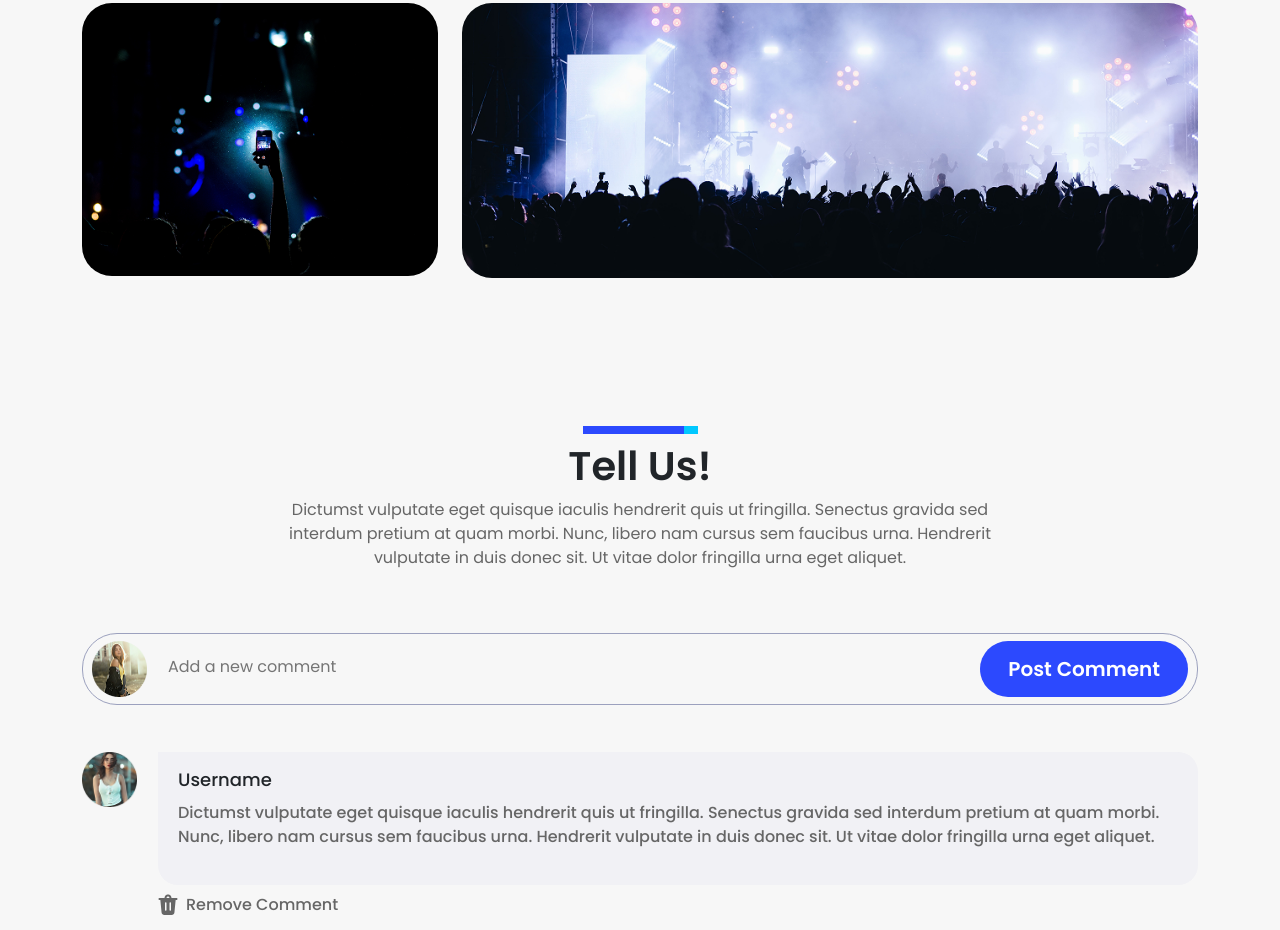
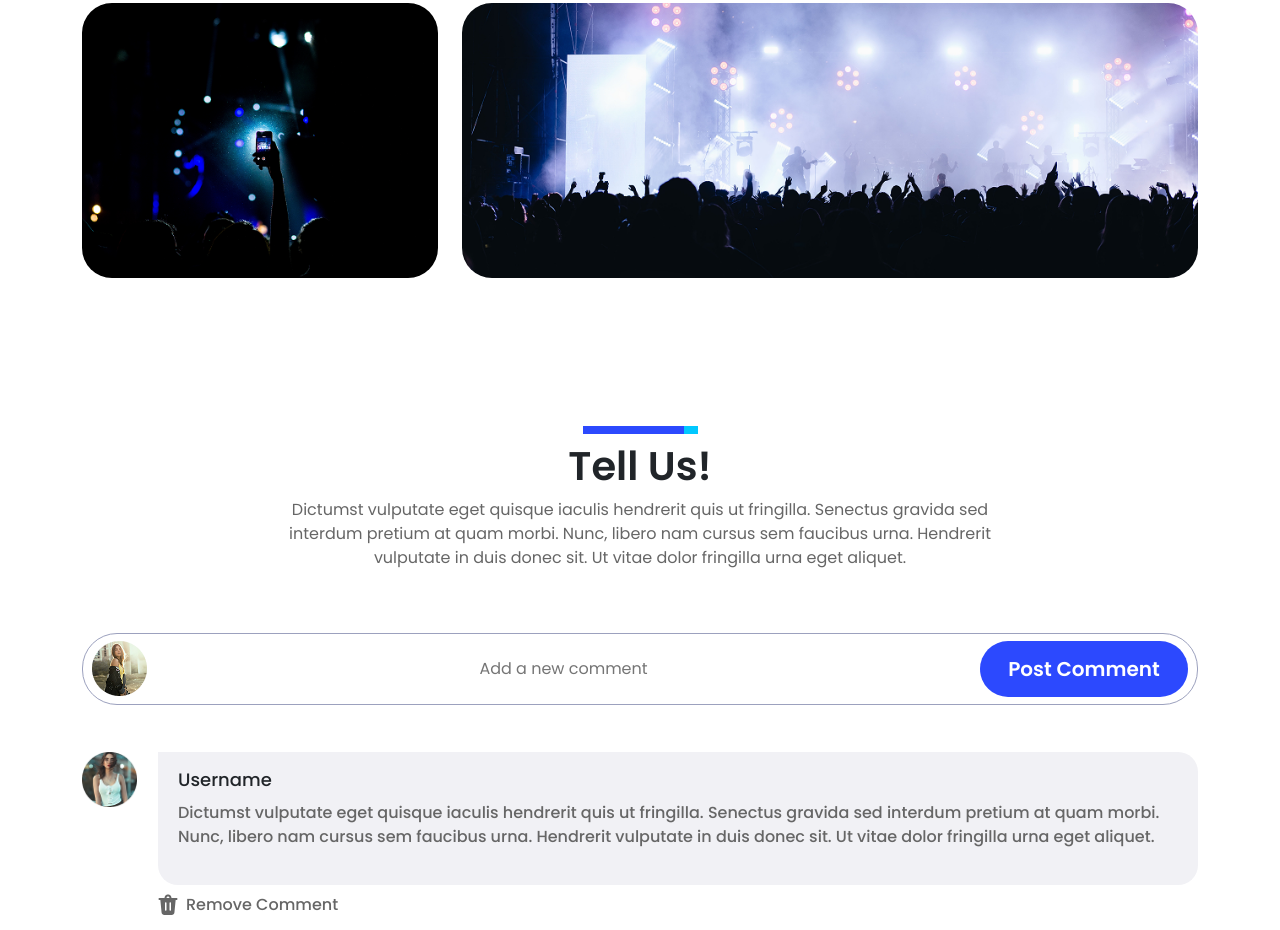
Before and after one commit to amansiwach868/festivalsprofile, a plain HTML site: page index.html in a window 1280 px wide. Shown: the part 1867-2797 px from the top of the page. Drawn offline with nearby package versions, Linux system fonts and the light colour scheme.

Commit message:
fully completed

```diff
--- a/assets/css/style.css
+++ b/assets/css/style.css
@@ -9,7 +9,6 @@
     text-decoration: none;
     font-family: Poppins;
 }
-
 .gap-15 {
     gap: 15px;
 }
@@ -50,20 +49,9 @@
     width: 100%;
 }
 
-nav:before {
-    content: '';
-    background: var(--text-blue-400);
-    display: block;
-    position: absolute;
-    bottom: -3px;
-    left: 0;
-    width: 0;
-    height: 3px;
-    transition: all 0.3s linear;
-}
 
-nav:hover::before {
-    width: 100%;
+nav {
+    box-shadow: 0px 8px 35px 0px #0000000D;
 }
 
 .mt-17 {
@@ -147,6 +135,22 @@ nav:hover::before {
         margin-bottom: 20px;
     }
 
+    input:checked~label[for="checkbox"] span:first-child {
+        transform: rotate(30deg);
+        transform-origin: left;
+    }
+
+    input:checked~label[for="checkbox"] span:nth-child(2) {
+        margin-left: -40px;
+        opacity: 0;
+        pointer-events: none;
+    }
+
+    input:checked~label[for="checkbox"] span:last-child {
+        transform: rotate(-30deg);
+        transform-origin: left;
+    }
+
     input:checked~.nav-content {
         right: 0;
     }
@@ -165,7 +169,6 @@ nav:hover::before {
 }
 
 .header {
-    background: #F7F7F7;
     padding-bottom: 55px;
 }
 
@@ -294,7 +297,6 @@ nav:hover::before {
 
 .section-2 {
     min-height: 600px;
-    background: #F7F7F7;
     padding-left: 12px;
     padding-right: 12px;
     padding-bottom: 20px;
@@ -350,6 +352,11 @@ nav:hover::before {
 
 }
 
+.gallery-item-5 img {
+    object-fit: cover;
+    height: 100%;
+}
+
 @media (min-width:992px) {
     .gallery-item-1 {
         grid-row: 1 / 2;
@@ -398,7 +405,6 @@ nav:hover::before {
 
     .section-2 {
         min-height: 900px;
-        background: #F7F7F7;
         padding-left: 12px;
         padding-right: 12px;
         padding-bottom: 20px;
@@ -408,7 +414,6 @@ nav:hover::before {
 
 .section-3 {
     min-height: 600px;
-    background: #F7F7F7;
     padding-left: 12px;
     padding-right: 12px;
     padding-bottom: 20px;
@@ -423,9 +428,11 @@ nav:hover::before {
     border: 1px solid #9CA1BE;
     border-radius: 35px;
     padding: 7px 9px 7px 9px;
+    display: flex;
+    align-items: center;
 }
 
-.comment-box textarea {
+.comment-box input {
     border: none;
     outline: none;
     width: 100%;
@@ -435,17 +442,50 @@ nav:hover::before {
     font-weight: 400;
     color: #000000;
     background-color: transparent;
-    margin-top: 3px;
+    margin-top: 13px;
+    margin-bottom: 13px;
 }
 
-.comment-box textarea::placeholder {
+@media (min-width:576px) {
+    .post-button {
+        border-radius: 36px;
+        padding-top: 13px;
+        padding-right: 28px;
+        padding-bottom: 13px;
+        padding-left: 28px;
+        position: relative;
+        z-index: 1;
+        border: 0;
+        overflow: hidden;
+        background: var(--text-blue-900);
+        transition: all .2s linear;
+        max-width: 208px;
+        width: 100%;
+    }
+
+    .comment-box {
+        max-width: 1320px;
+        border: 1px solid #9CA1BE;
+        border-radius: 35px;
+        padding: 7px 9px 7px 9px;
+    }
+
+    .comment-box input::placeholder {
+        color: var(grey-400);
+        font-size: 16px;
+        font-weight: 400;
+        width: 100%;
+        white-space: nowrap;
+    }
+}
+
+.comment-box input::placeholder {
     color: var(grey-400);
     font-size: 16px;
     font-weight: 400;
     width: 100%;
     white-space: nowrap;
-    padding-top: 11px;
-    padding-bottom: 11px;
+    text-align: center;
 }
 
 .post-button {
@@ -454,13 +494,31 @@ nav:hover::before {
     padding-right: 28px;
     padding-bottom: 13px;
     padding-left: 28px;
+    position: relative;
+    z-index: 1;
     border: 0;
+    overflow: hidden;
     background: var(--text-blue-900);
     transition: all .2s linear;
+    width: 100%;
 }
 
-.post-button:hover {
+.post-button:before {
+    content: '';
     background: var(--text-blue-400);
+    display: block;
+    position: absolute;
+    height: 100%;
+    border-radius: 23px;
+    left: 0;
+    bottom: 0;
+    width: 0;
+    transition: all 0.3s linear;
+    z-index: -1;
+}
+
+.post-button:hover::before {
+    width: 100%;
 }
 
 .gap-21 {
@@ -474,33 +532,42 @@ nav:hover::before {
 .mt-47 {
     margin-top: 47px;
 }
+
 .max-h-1244 {
     max-height: 1244px;
     width: 100%;
     background: #F1F1F5;
 }
+
 .w-55 {
     width: 55px;
 }
+
 .h-55 {
     height: 55px;
 }
-.padding{
+
+.padding {
     padding: 14px 25px 20px 20px;
 }
-.bg-gray_900{
+
+.bg-gray_900 {
     background: var(--text-gray-400);
 }
-.border-radius{
+
+.border-radius {
     border-radius: 20px;
     border-top-left-radius: 0;
 }
-.curser-pointer{
+
+.curser-pointer {
     cursor: pointer;
 }
-.mt-47{
+
+.mt-47 {
     margin-top: 47px;
 }
-.pb-100{
+
+.pb-100 {
     padding-bottom: 100px;
 }
--- a/index.html
+++ b/index.html
@@ -12,9 +12,8 @@
 </head>
 
 <body>
-    <header class="header">
-        <nav class="navbar">
-            <div class="container ">
+    <nav class="navbar position-sticky top-0 z-3">
+        <div class="container">
             <div class="d-flex align-items-center justify-content-between w-100">
                 <a class="d-flex align-items-center gap-15 text-decoration-none" href="#">
                     <img src="assets/images/logo-img.svg" alt="logo img">
@@ -50,6 +49,7 @@
             </div>
         </div>
     </nav>
+    <header class="header ">
         <div class="container">
             <div class="row mt-67 d-flex flex-column flex-xl-row row-gap-30 ">
                 <div class="col-xl-4 col-12 d-flex justify-content-center">
@@ -232,7 +232,7 @@
                 eget aliquet.</p>
             <div class="w-100 comment-box d-flex flex-sm-row flex-column justify-content-center gap-21 mt-47">
                 <img class="w-100 max-w-55" src="assets/images/comment-img-1.png" alt="">
-                <textarea name="comments-writter" placeholder="Add a new comment"></textarea>
+                <input type="text" name="comments-writter" placeholder="Add a new comment"></input>
                 <button class=" white-space-nowrap post-button fs_lg fw_base text-white">Post Comment</button>
             </div>
             <div  class="mt-47 d-flex flex-column gap-21 w-100">
```
Lines whose indentation alone changed are shown as unchanged.
